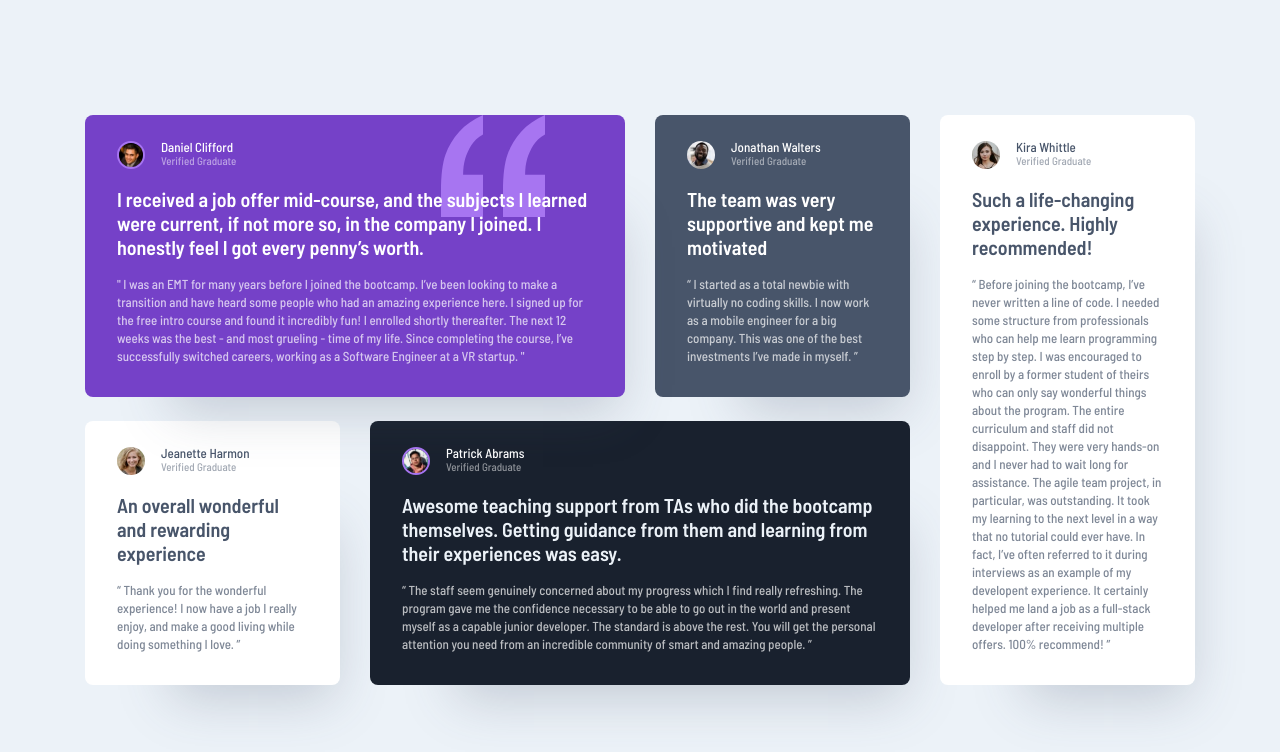
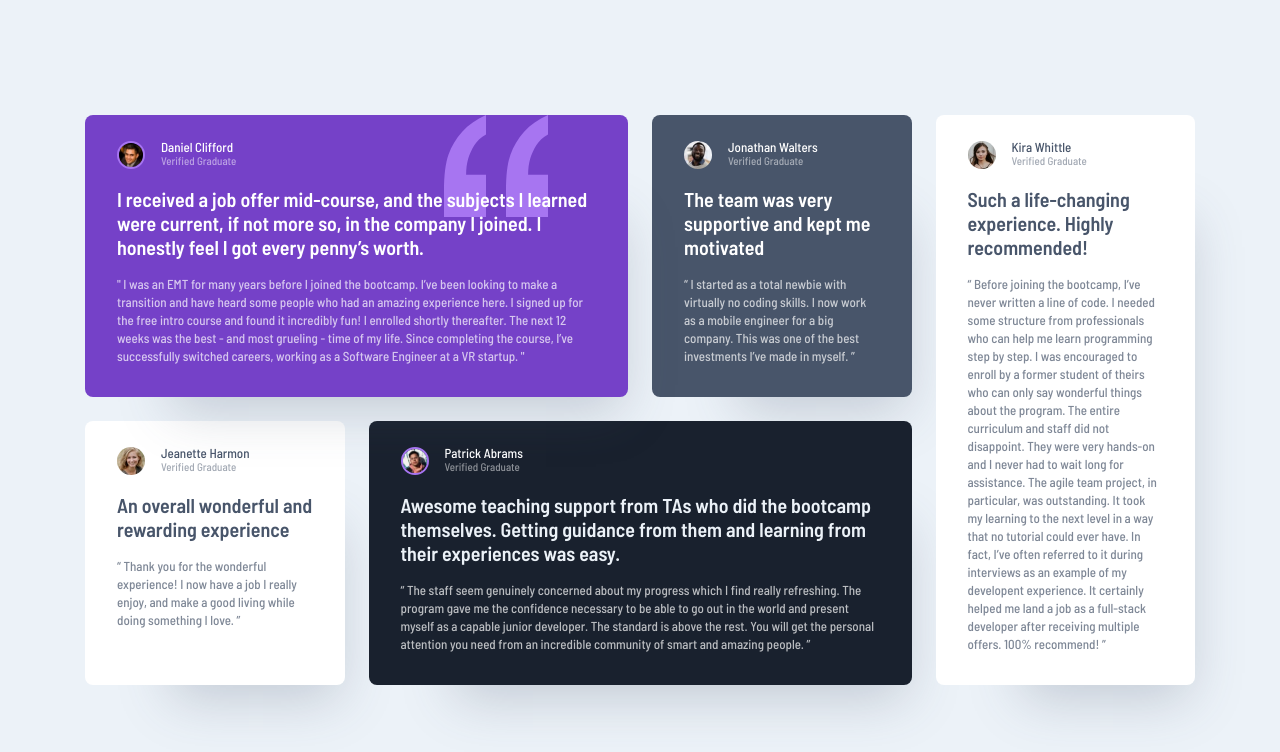
Before and after one commit to solracss/fem-testimonials-grid-section, a website built with Vite: page src/index.html in a window 1280 px wide. Built offline with nearby package versions, Linux system fonts and the light colour scheme.

Commit message:
improve responsivness of grid container
Add more breakpoints, declare grid-areas and set templpates for
each breakpoint.

```diff
--- a/src/sass/_base.scss
+++ b/src/sass/_base.scss
@@ -27,7 +27,9 @@
 }
 
 $breakpoints: (
-	large: 65em,
+	small: remSize(640px),
+	medium: remSize(768px),
+	large: remSize(1024px),
 );
 
 @mixin media($size) {
--- a/src/sass/_components.scss
+++ b/src/sass/_components.scss
@@ -2,7 +2,6 @@
 
 .testimonial {
 	padding: 1.625rem 2rem 2rem;
-	max-width: 540px;
 	border-radius: 8px;
 	box-shadow: 40px 60px 50px -47px rgba(72, 85, 106, 0.25);
 
--- a/src/sass/_layout.scss
+++ b/src/sass/_layout.scss
@@ -26,31 +26,53 @@ main {
 .grid-flow {
 	display: grid;
 	gap: 1.5rem;
+	grid-auto-columns: 1fr;
+	grid-template-areas:
+		"one"
+		"two"
+		"three"
+		"four"
+		"five";
+
+	@include media(small) {
+		grid-template-areas:
+			"one one"
+			"two three"
+			"four four"
+			"five five";
+	}
+
+	@include media(medium) {
+		grid-template-areas:
+			"one one"
+			"three five"
+			"four five"
+			"four two";
+	}
 
 	@include media(large) {
-		grid-template-columns: repeat(4, 1fr);
-		column-gap: 1.875rem;
+		grid-template-areas:
+			"one one two five"
+			"three four four five";
 	}
 }
 
-@include media(large) {
 .testimonial:nth-of-type(1) {
-		grid-area: 1 / 1 / 1 / 3;
+	grid-area: one;
 }
 
 .testimonial:nth-of-type(2) {
-		grid-area: 1 / 3 / 1 / 4;
+	grid-area: two;
 }
 
 .testimonial:nth-of-type(3) {
-		grid-area: 2 / 1 / 2 / 2;
+	grid-area: three;
 }
 
 .testimonial:nth-of-type(4) {
-		grid-area: 2 / 2 / 2 / 4;
+	grid-area: four;
 }
 
 .testimonial:nth-of-type(5) {
-		grid-area: 1 / 4 / 3 / 5;
+	grid-area: five;
 }
-}
```
Lines whose indentation alone changed are shown as unchanged.
